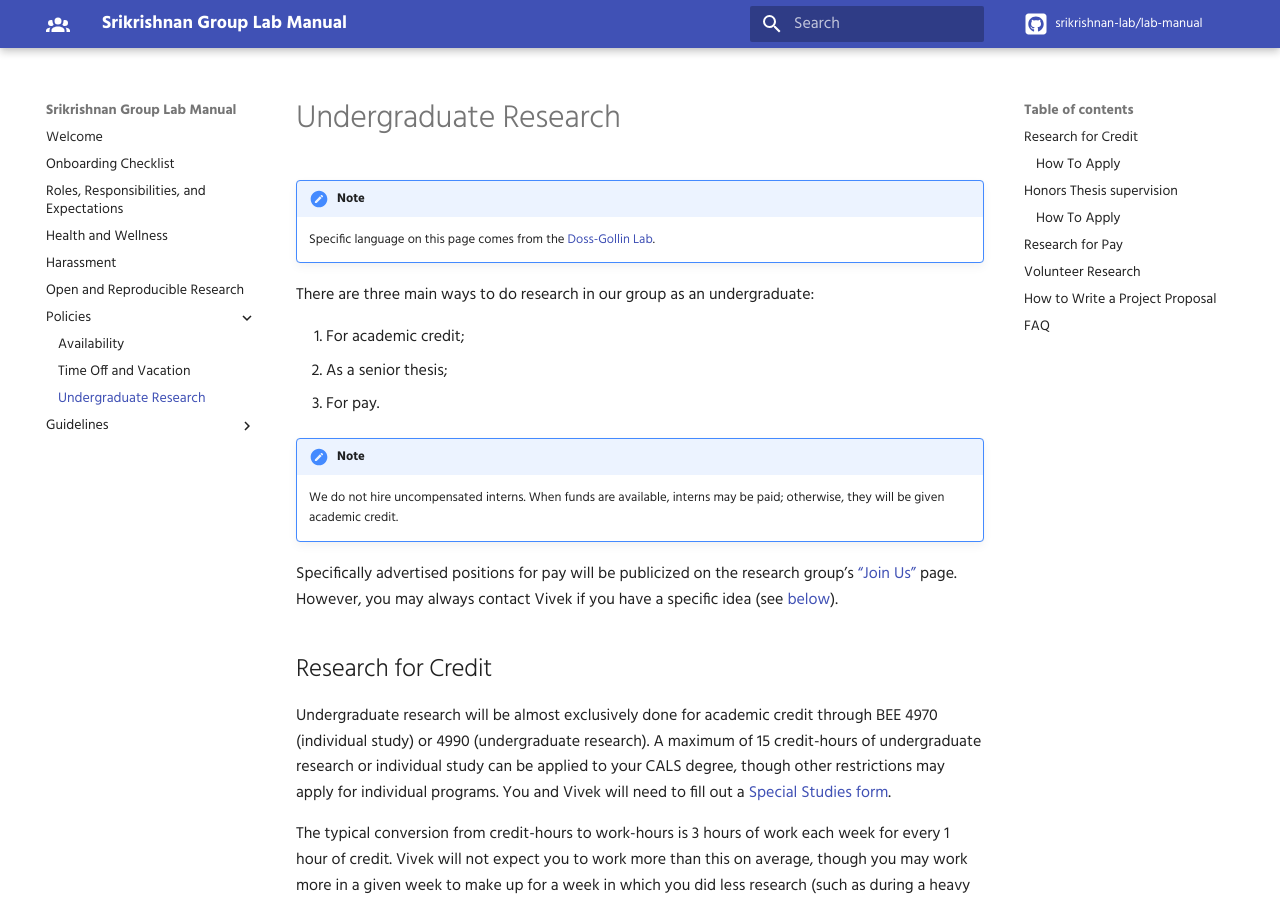
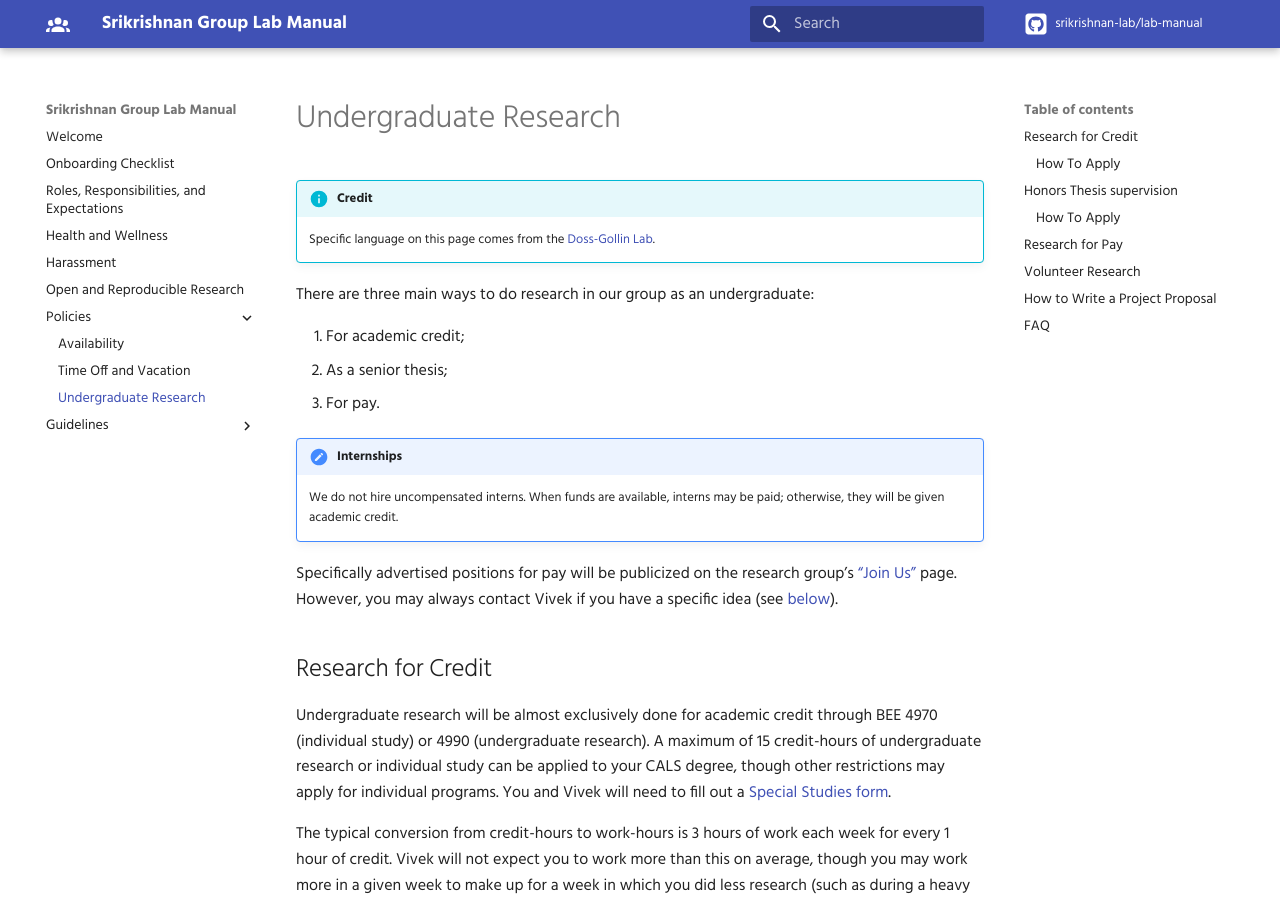
Before and after one commit to srikrishnan-lab/lab-manual, an MkDocs documentation site: the page built from docs/policies/undergrad.md, in a window 1280 px wide and 900 px high. Built offline with MkDocs 1.6.1 and Material for MkDocs 9.7.7, drawn with Linux system fonts in a browser that asks for light colours; some web fonts are replaced; comment, search, counter and statistics services are not loaded.

Commit message:
fix admonitions

```diff
--- a/docs/policies/undergrad.md
+++ b/docs/policies/undergrad.md
@@ -1,6 +1,6 @@
 # Undergraduate Research
 
-!!! note Credit
+!!! info "Credit"
     Specific language on this page comes from the [Doss-Gollin Lab](https://dossgollin-lab.github.io/lab-guide).
 
 There are three main ways to do research in our group as an undergraduate:
@@ -9,7 +9,7 @@ There are three main ways to do research in our group as an undergraduate:
 2. As a senior thesis;
 3. For pay.
 
-!!! note Internships
+!!! important "Internships"
     We do not hire uncompensated interns. When funds are available, interns may be paid; otherwise, they will be given academic credit.
 
 Specifically advertised positions for pay will be publicized on the research group's ["Join Us"](https://srikrishnan-lab.github.io/join/) page. However, you may always contact Vivek if you have a specific idea (see [below](#apply)).
```
